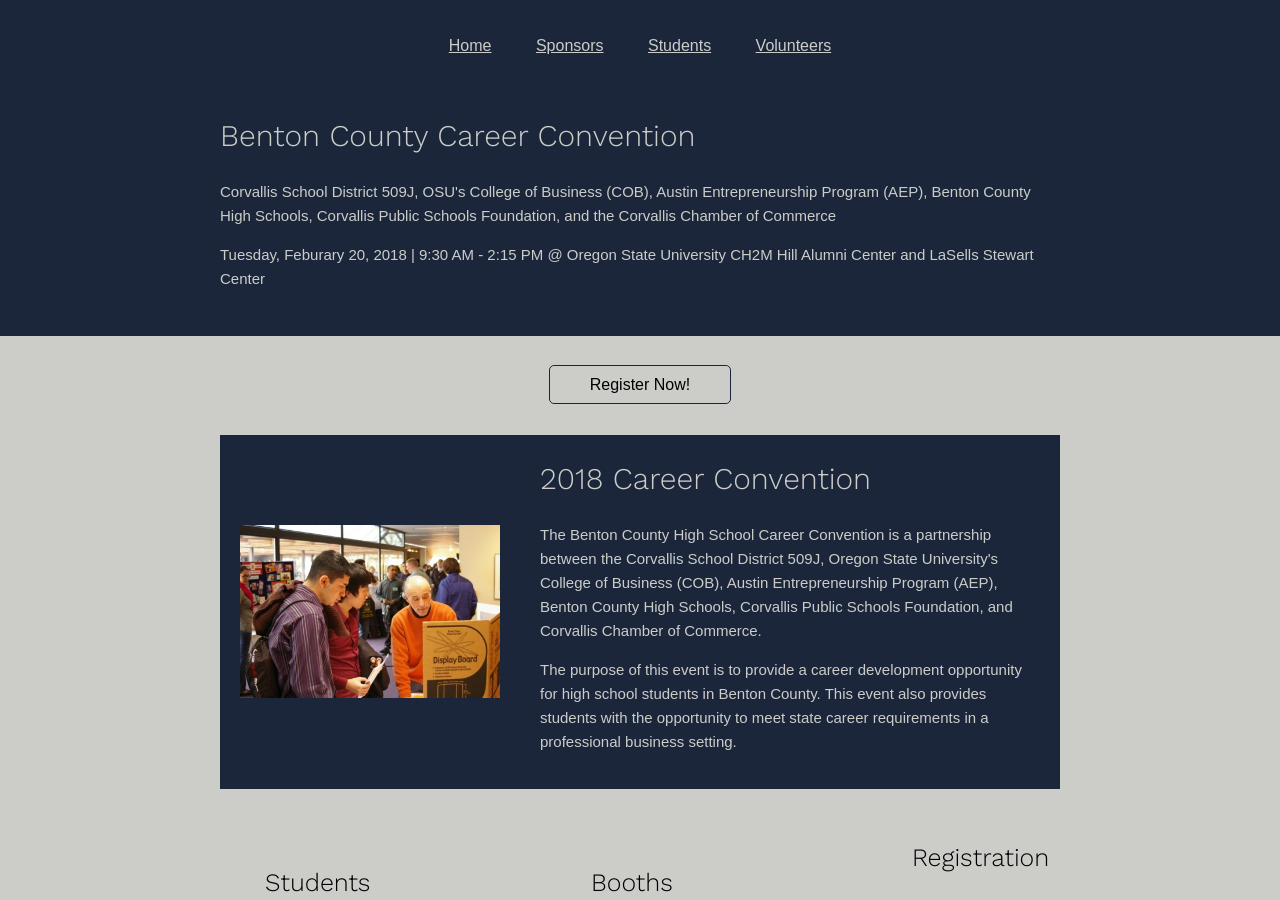
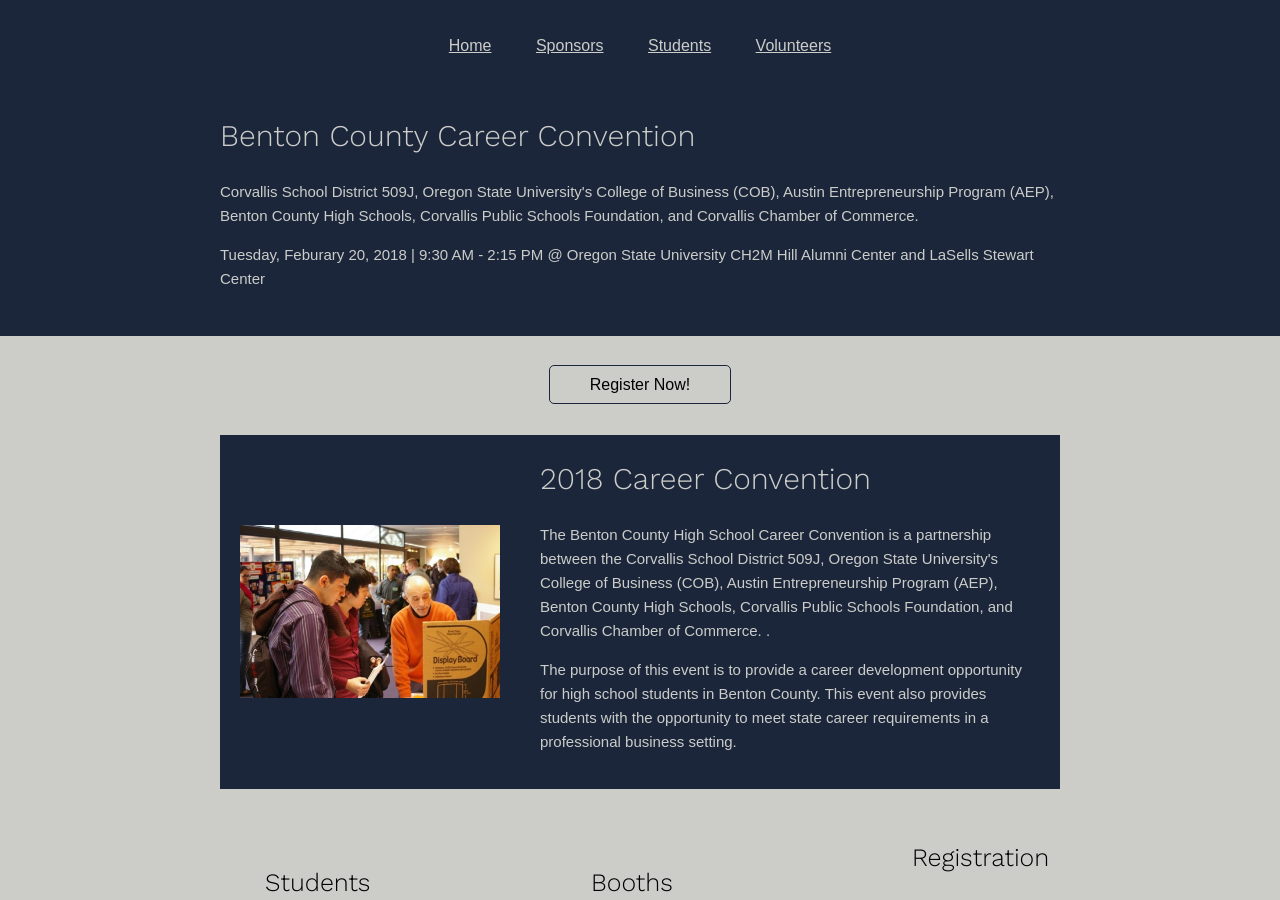
Before and after one commit to peterramsing/benton-county-career-convention, a Jekyll site: the page built from index.html, in a window 1280 px wide and 900 px high. Built offline with Jekyll 4.4.1, drawn with Linux system fonts in a browser that asks for light colours; part of the change alters nothing that is shown; some of the changed text lies outside the part shown.

Commit message:
Adds thanks groups

```diff
--- a/_config.yml
+++ b/_config.yml
@@ -171,3 +171,11 @@ cc-sponsors:
 
 cc-web-creator-name: "Peter Ramsing"
 cc-web-creator-url: http://peter.coffee
+
+cc-partner-groups:
+  - name: "Corvallis School District 509J"
+  - name: "Oregon State University's College of Business (COB)"
+  - name: "Austin Entrepreneurship Program (AEP)"
+  - name: "Benton County High Schools"
+  - name: "Corvallis Public Schools Foundation"
+  - name: "Corvallis Chamber of Commerce"
--- a/_includes/header.html
+++ b/_includes/header.html
@@ -13,7 +13,7 @@
     <h1 class="site-header__title">Benton County Career Convention</h1>
 
     <p class="site-header__partners">
-      Corvallis School District 509J, OSU's College of Business (COB), Austin Entrepreneurship Program (AEP), Benton County High Schools, Corvallis Public Schools Foundation, and the Corvallis Chamber of Commerce
+    {% include partners.html %}
     </p>
 
     <p class="site-header__event-details">
--- /dev/null
+++ b/_includes/partners.html
@@ -0,0 +1,3 @@
+{% for group in site.cc-partner-groups %}
+  {% if forloop.last == true %}and {% endif %}{{ group.name }}{% if forloop.last == false %}, {% endif %}{% if forloop.last == true %}.{% endif %}
+{% endfor %}
--- a/_includes/sponsors.html
+++ b/_includes/sponsors.html
@@ -41,3 +41,8 @@
     {% endfor %}
   </div>
 </div>
+
+<div class="sponsors__thanks-showcase">
+  <h3>Special Thanks to:</h3>
+  {% include partners.html %}
+</div>
--- a/index.html
+++ b/index.html
@@ -25,7 +25,7 @@ title: Home
   <div class="homepage-hero__content">
     <h1>{{ site.cc-year }} Career Convention</h1>
     <p>
-      The Benton County High School Career Convention is a partnership between the Corvallis School District 509J, Oregon State University's College of Business (COB), Austin Entrepreneurship Program (AEP), Benton County High Schools, Corvallis Public Schools Foundation, and Corvallis Chamber of Commerce.
+      The Benton County High School Career Convention is a partnership between the {% include partners.html %}.
     </p>
     <p>
       The purpose of this event is to provide a career development opportunity for high school students in Benton County. This event also provides students with the opportunity to meet state career requirements in a professional business setting.
```
